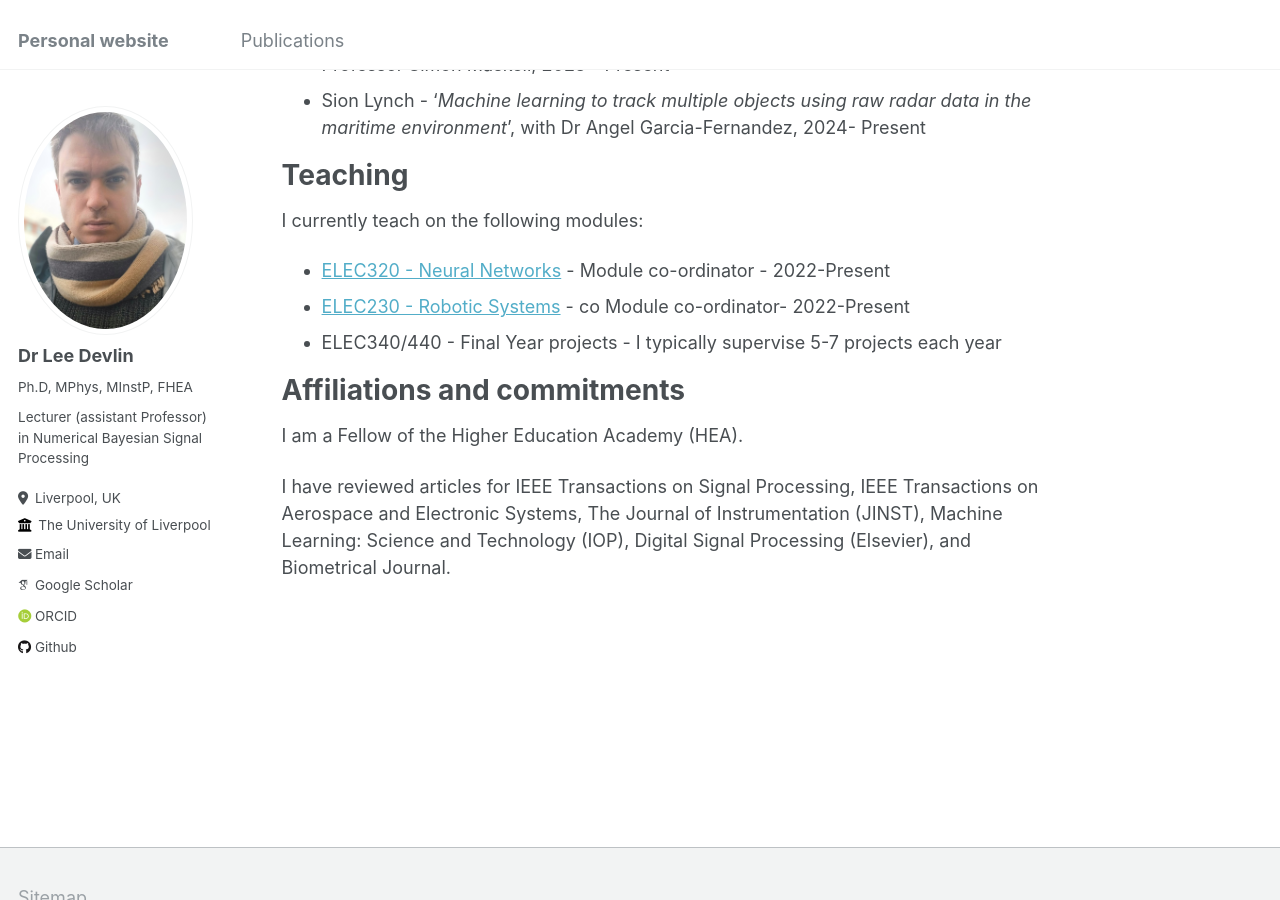
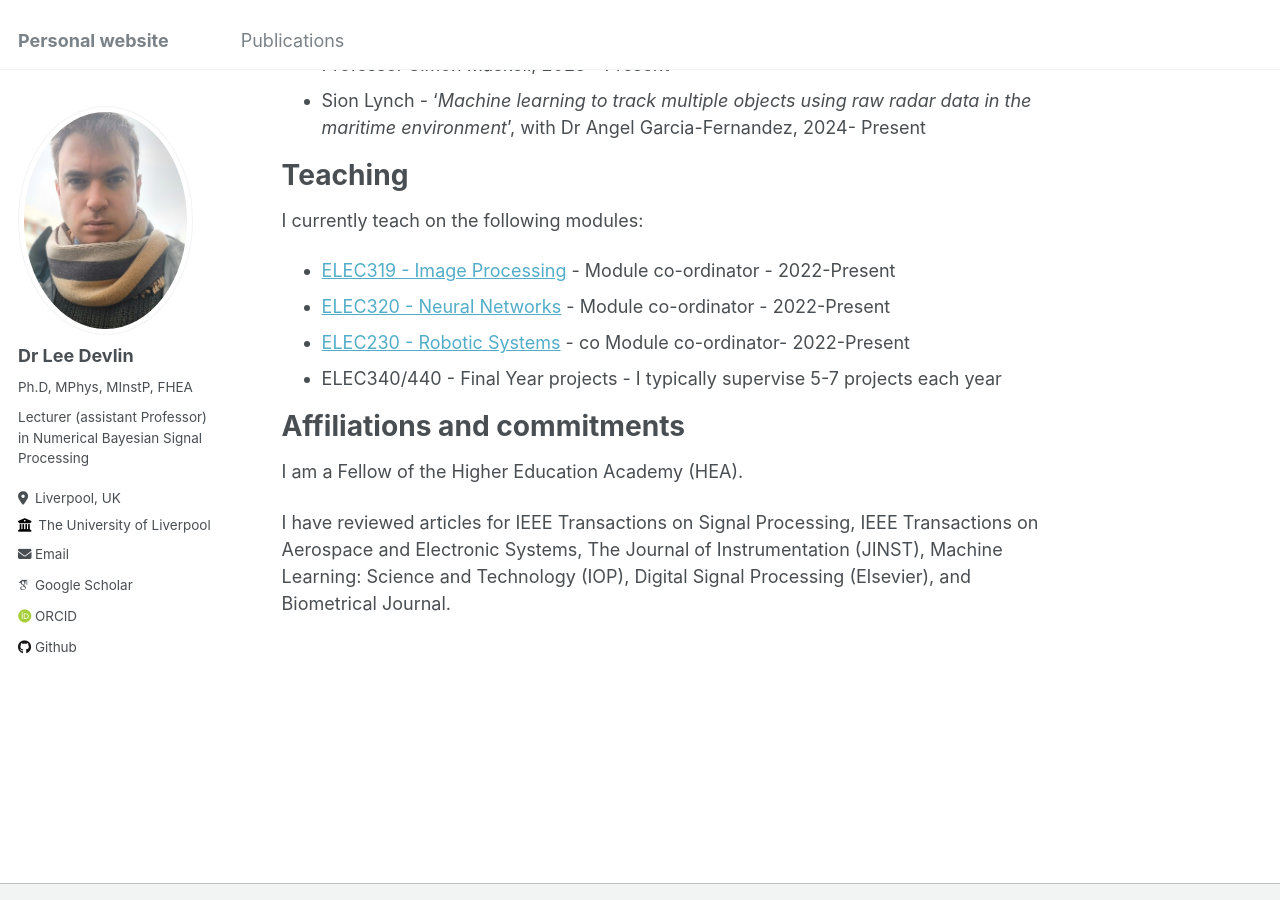
Before and after one commit to LJDevlin/LJDevlin.github.io, a Jekyll site: the page built from _pages/about.md, in a window 1280 px wide and 900 px high, scrolled down 440 px. Built offline with Jekyll 4.4.1, drawn with Linux system fonts in a browser that asks for light colours; some web fonts are replaced.

Commit message:
Update about.md

```diff
--- a/_pages/about.md
+++ b/_pages/about.md
@@ -21,8 +21,9 @@ Research interests
 Teaching
 ======
 I currently teach on the following modules:
-* [ELEC320 - Neural Networks](https://tulip.liv.ac.uk/mods/student/ELEC320_202425.htm) - Module co-ordinator - 2022-Present
-* [ELEC230 - Robotic Systems]((https://www.liverpool.ac.uk/info/portal/pls/portal/tulwwwmerge.mergepage?p_template=m_ee&p_tulipproc=moddets&p_params=%3Fp_module_id%3D200215)) - co Module co-ordinator- 2022-Present
+* [ELEC319 - Image Processing](https://tulip.liv.ac.uk/mods/student/ELEC319_202526.htm) - Module co-ordinator - 2022-Present
+* [ELEC320 - Neural Networks](https://tulip.liv.ac.uk/mods/student/ELEC320_202526.htm) - Module co-ordinator - 2022-Present
+* [ELEC230 - Robotic Systems](https://tulip.liv.ac.uk/mods/student/ELEC230_202526.htm) - co Module co-ordinator- 2022-Present
 * ELEC340/440 - Final Year projects - I typically supervise 5-7 projects each year
 
 Affiliations and commitments
```
